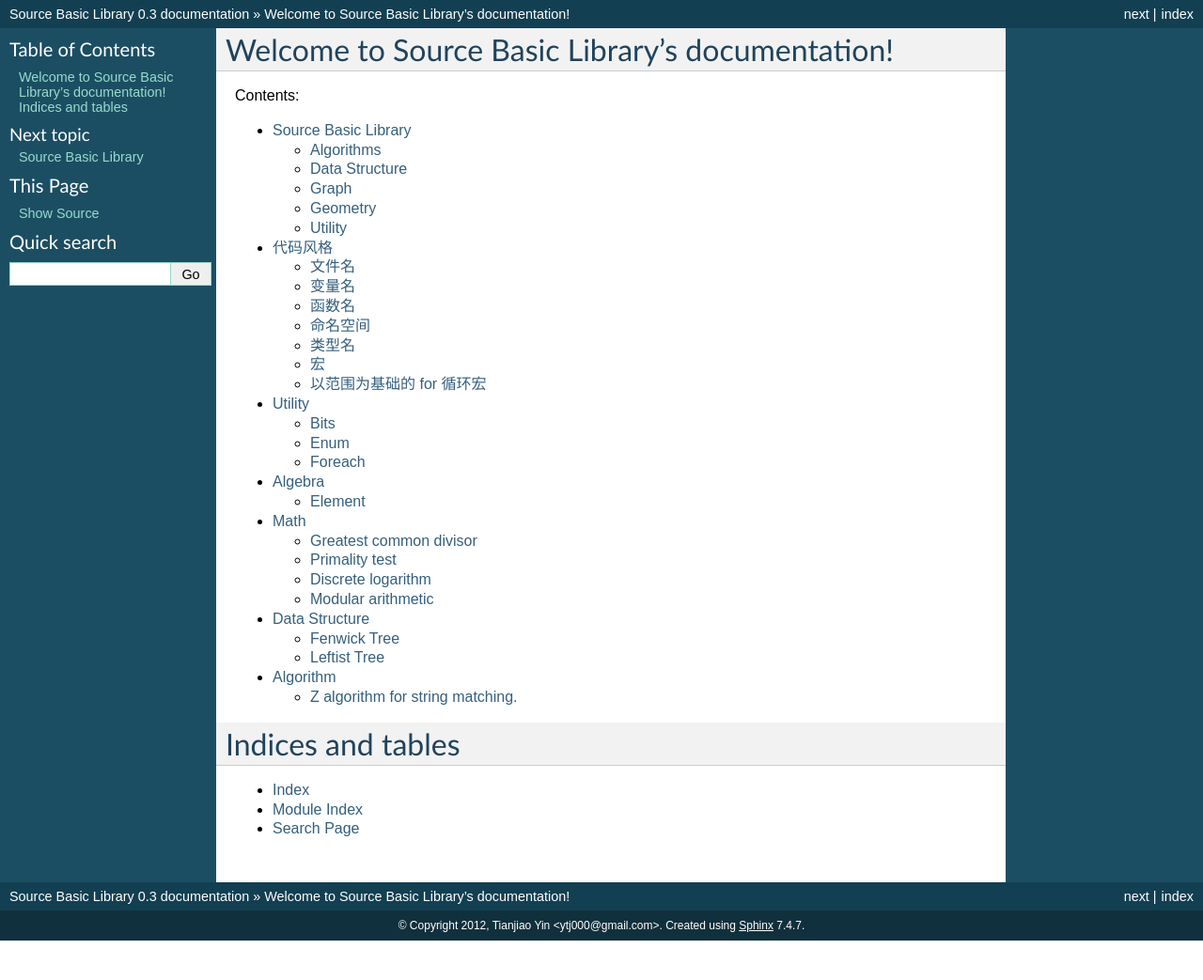
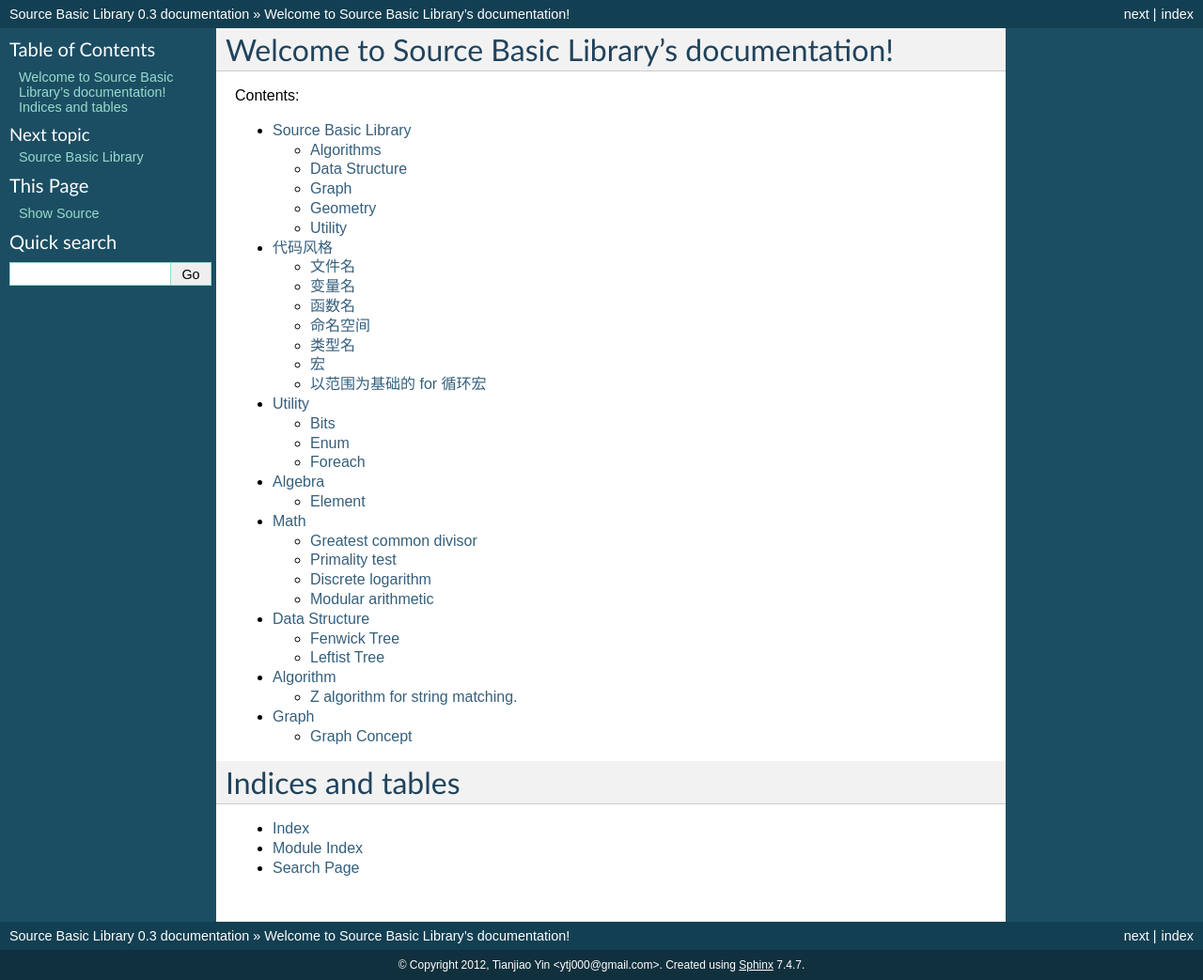
Before and after one commit to Mizuchi/SBL, a Sphinx documentation site: the page built from doc/index.rst, in a window 1280 px wide. Shown: the whole page at 94% size. Built offline with Sphinx 7.4.7, drawn with Linux system fonts in a browser that asks for light colours; before the commit the page ends 1001 px from its top, so only the background shows below that.

Commit message:
given a concept of graph

```diff
--- /dev/null
+++ b/doc/graph.rst
@@ -0,0 +1,7 @@
+Graph
+====================
+
+.. toctree::
+   :glob:
+
+   graph/*
--- /dev/null
+++ b/doc/graph/base.rst
@@ -0,0 +1,4 @@
+Graph Concept
+###################
+
+.. doxygenfile:: graph/detail/base.hpp
--- a/doc/index.rst
+++ b/doc/index.rst
@@ -18,6 +18,7 @@ Contents:
    math.rst
    structure.rst
    algorithm.rst
+   graph.rst
 
 
 
```
Also changed, not shown: 2 other files.
